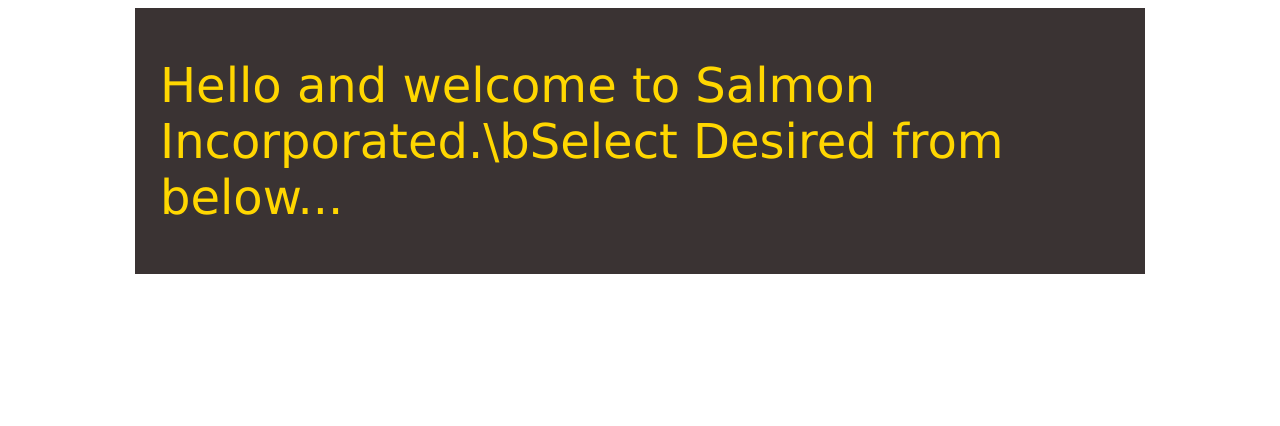
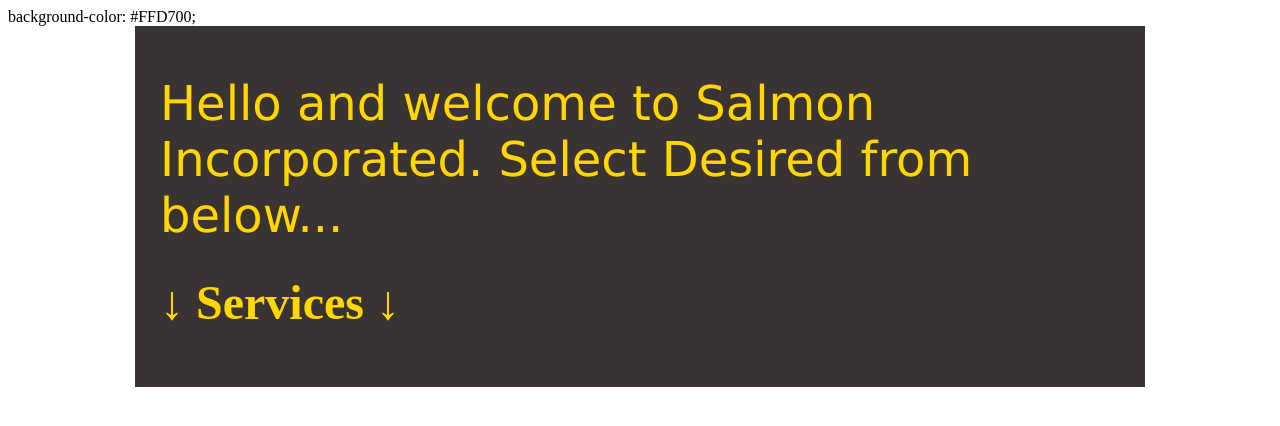
Before and after one commit to salmon-byte/SalmonInc.github.io, a plain HTML site: page index.html in a window 1280 px wide. Drawn offline with Linux system fonts and the light colour scheme.

Commit message:
add background to index.html and fix \b

```diff
--- a/index.html
+++ b/index.html
@@ -3,15 +3,17 @@
 
 <head>
 
-  <title>SalmonInc.</title>
+  <title>Salmon Inc.</title>
 
   <link rel="stylesheet" href="style.css">
 </head>
+
 <body>
-
+	background-color: #FFD700;
 	<div class="container">
-		<p style="font-family: Verdana"> <font size="16" color="#FFD700"> Hello and welcome to Salmon Incorporated.\bSelect Desired from below... <br/>
-		</div>
+		<p style="font-family: Verdana"> <font size="16" color="#FFD700"> Hello and welcome to Salmon Incorporated. Select Desired from below... <br/>
+		<h1>↓ Services ↓</h1>
+	</div>
 </body>
 </html>
 
```
